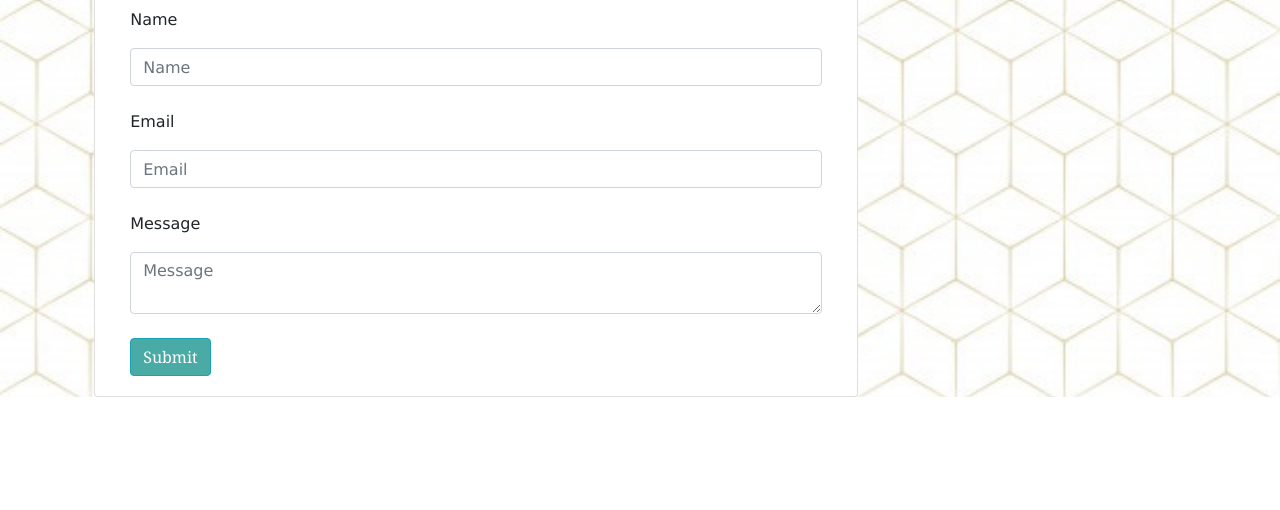
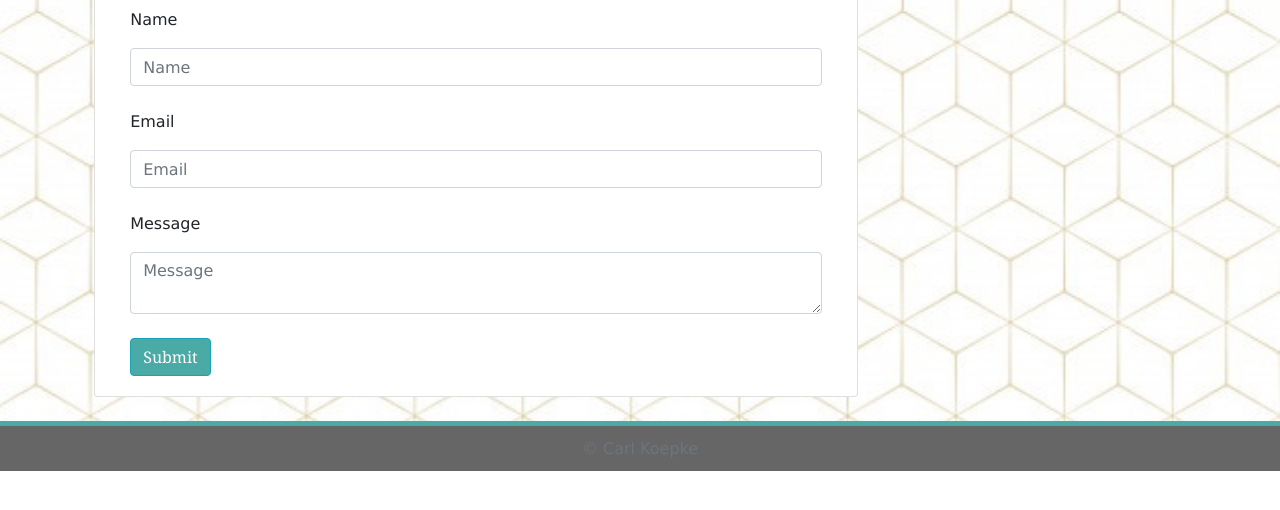
Before and after one commit to Carl-33/Bio-Page, a plain HTML site: page contact.html in a window 1280 px wide. Shown: the part 174-684 px from the top of the page. Drawn offline with nearby package versions, Linux system fonts and the light colour scheme.

Commit message:
added footer

```diff
--- a/contact.html
+++ b/contact.html
@@ -35,8 +35,8 @@
       <br>
       <div class="row">
         <div class="col-lg-1 col-md-1 col-xs-2"></div>
-      <div class="card container col-lg-7 col-md-6 col-xs-8">
-        <div class="card-body">
+        <div class="card container col-lg-7 col-md-6 col-xs-8" style="width: 80%">
+          <div class="card-body">
             <h1>Contact </h1>
             <hr>
             <p>Name</p>
@@ -58,8 +58,17 @@
       <div class="col-lg-4 col-md-5 col-xs-2"></div>
       <br>
     </div>
+    <br>
   </div>
 
+<div style="height: 5px; background-color: #4aaaa5;"></div>
+<div style="height: 10px; background-color:#666666;"></div>
+<div class=footer style="height: 25px; background-color:#666666;">
+
+  <span class="text-muted align-middle"> &copy; Carl Koepke</span>
+
+</div>
+<div style="height: 10px; background-color:#666666;"></div>
 
 
 
--- a/style.css
+++ b/style.css
@@ -23,3 +23,9 @@ h1 {
     position: relative;
 
 }
+.footer {
+
+    text-align: center;
+
+
+}
```
